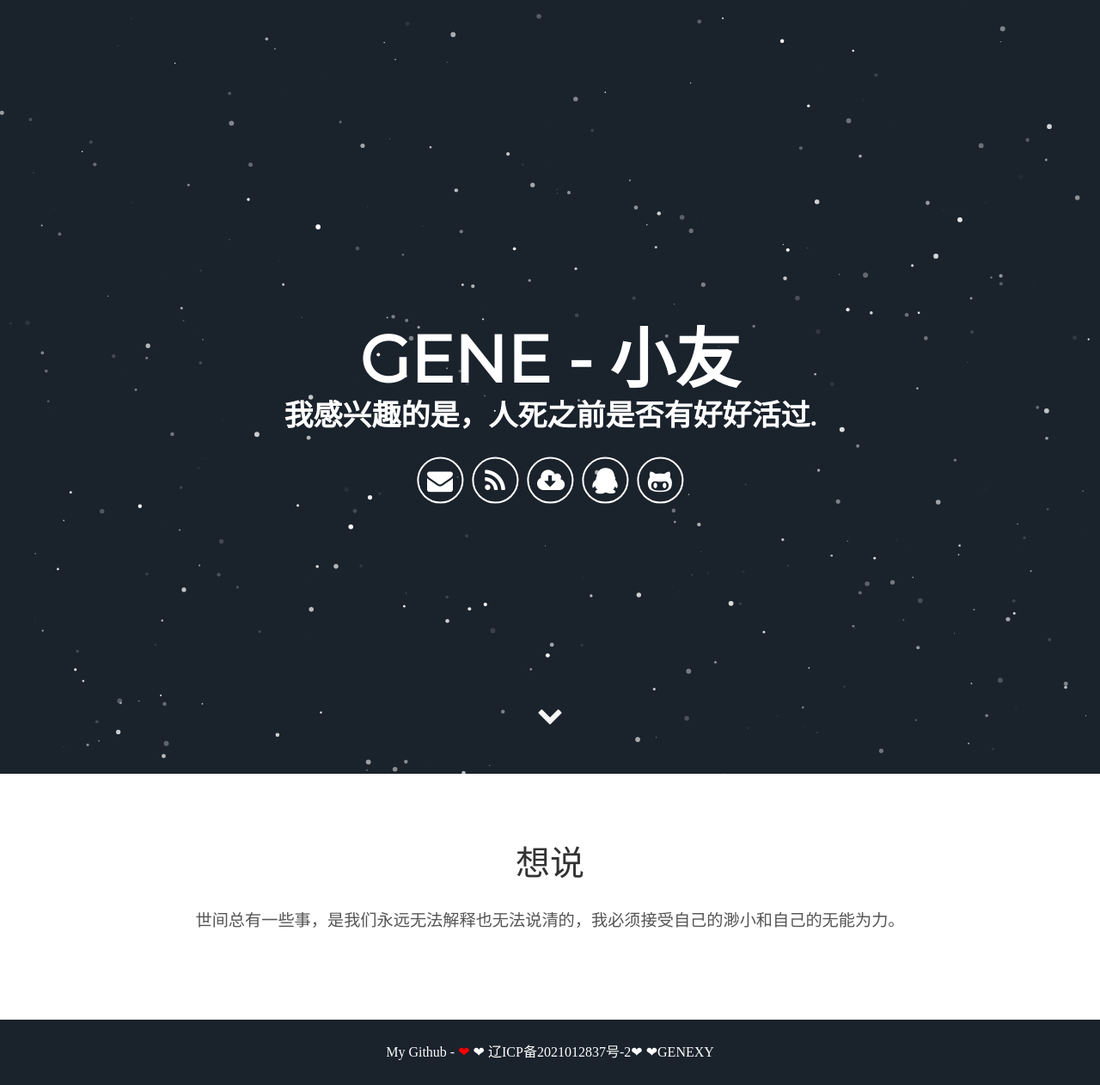
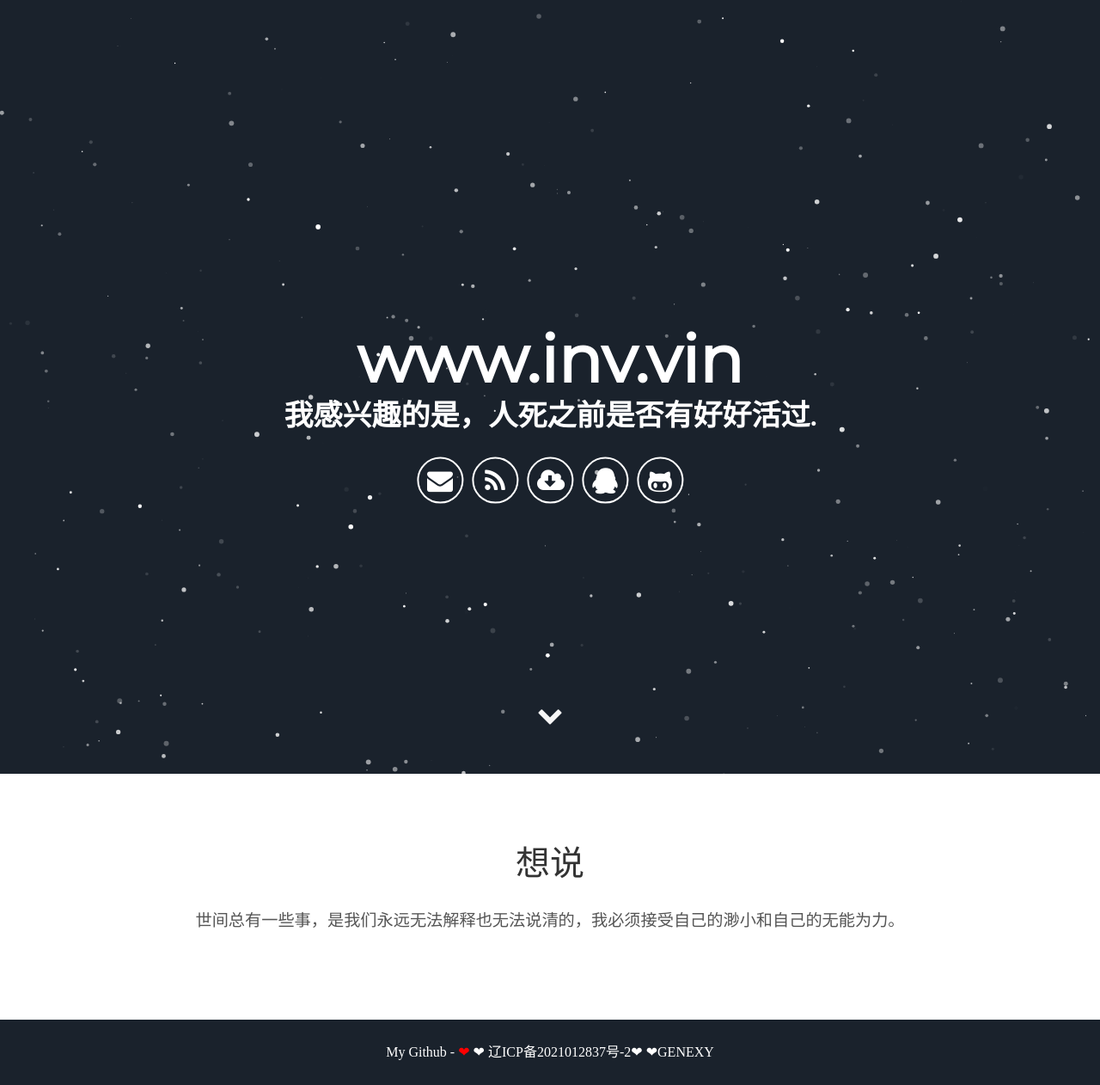
Before and after one commit to GENE-XY/GENE, a Jekyll site: the page built from index.html, in a window 1280 px wide. Shown: the whole page at 86% size. Built offline with Jekyll 4.4.1, drawn with Linux system fonts in a browser that asks for light colours; some web fonts are replaced.

Commit message:
Update _config.yml

```diff
--- a/_config.yml
+++ b/_config.yml
@@ -1,11 +1,11 @@
 # Site settings
-title: GENE小友 - 随心所遇
+title: GENE小友V - 随心所遇
 description: GENEXY 介绍
 # baseurl: "/GENE" # the subpath of your site, e.g. /blog
-# url: "https://www.genexy.cn" # the base hostname & protocol for your site e.g. http://willianjusten.com.br
+# url: "https://www.inv.vin" # the base hostname & protocol for your site e.g. http://willianjusten.com.br
 
 # User settings
-username: GENE - 小友
+username: www.inv.vin
 user_description: 世间总有一些事，是我们永远无法解释也无法说清的，我必须接受自己的渺小和自己的无能为力。
 user_title: 我感兴趣的是，人死之前是否有好好活过.
 email: Genexy@126.com
```
